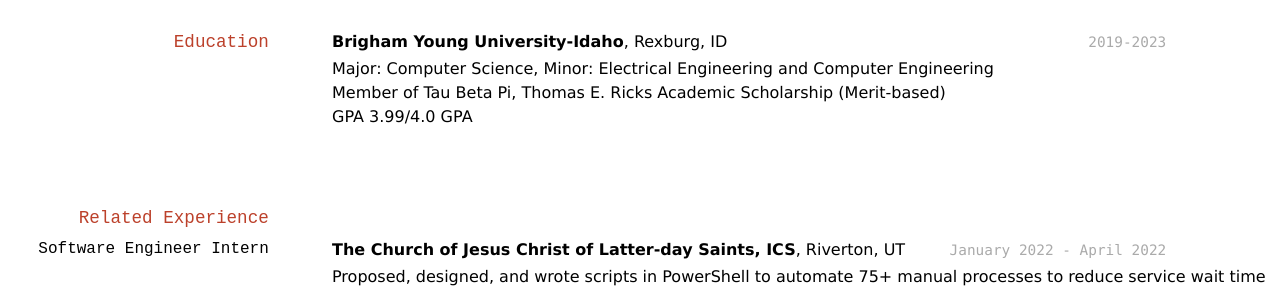
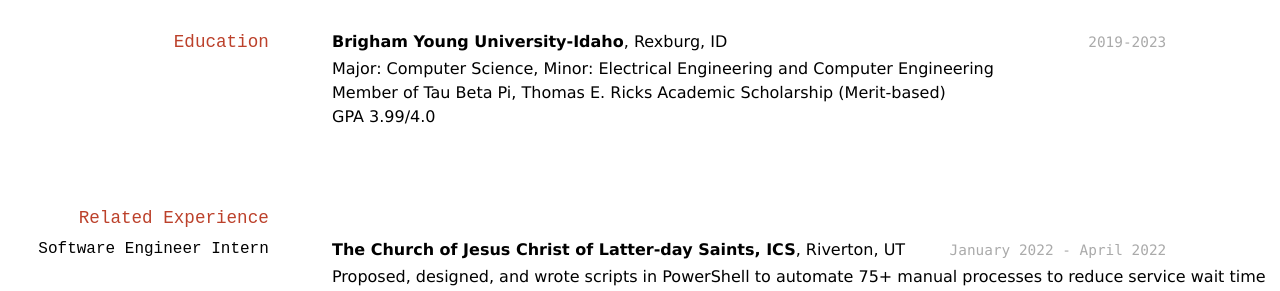
Before and after one commit to byuids-resumes/Ikpaetuk-Resume, a Jekyll site: the page built from docs/index.md, in a window 1280 px wide. Shown: the part 151-442 px from the top of the page. Built offline with Jekyll 4.4.1, drawn with Linux system fonts in a browser that asks for light colours.

Commit message:
update resume info

```diff
--- a/docs/index.md
+++ b/docs/index.md
@@ -19,7 +19,7 @@ __Brigham Young University-Idaho__, Rexburg, ID
 
 - Major: Computer Science, Minor: Electrical Engineering and Computer Engineering
 - Member of Tau Beta Pi, Thomas E. Ricks Academic Scholarship (Merit-based)
-- GPA 3.99/4.0 GPA
+- GPA 3.99/4.0
 
 
 ## Related Experience
```
